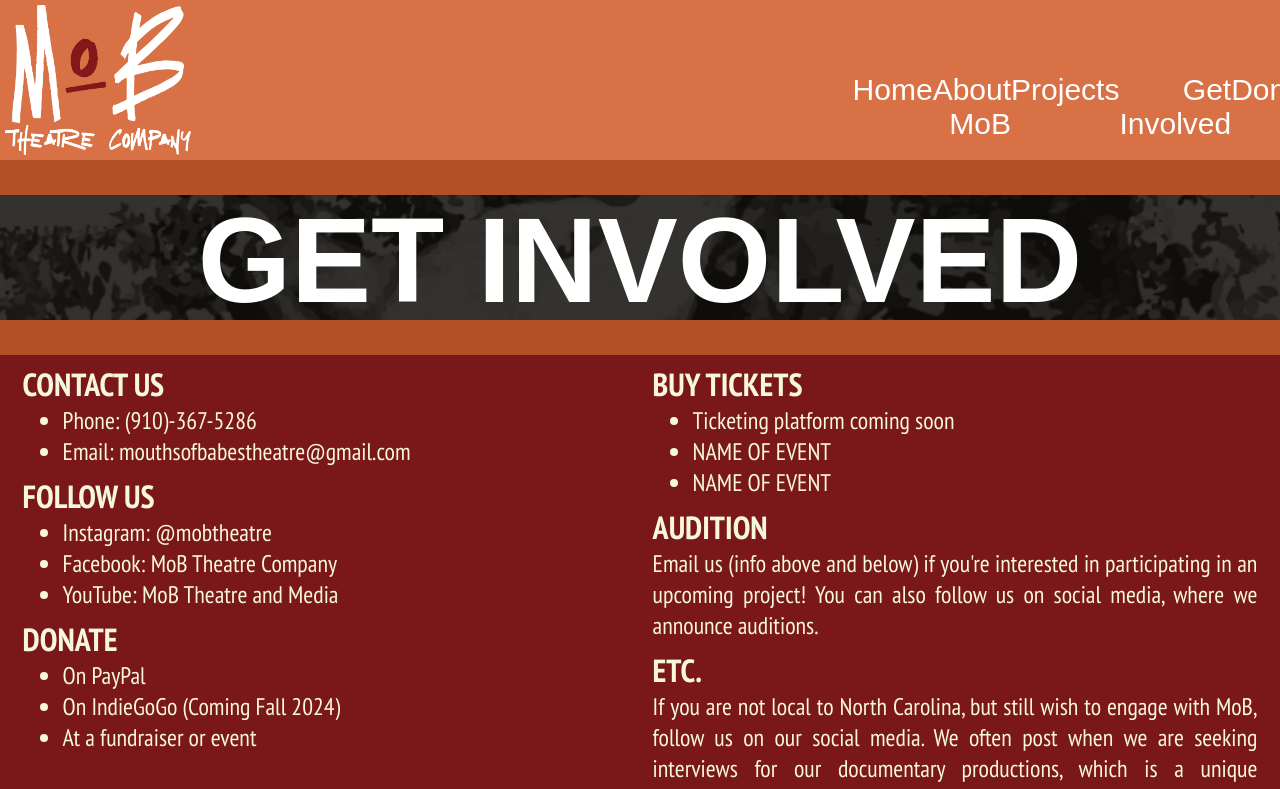
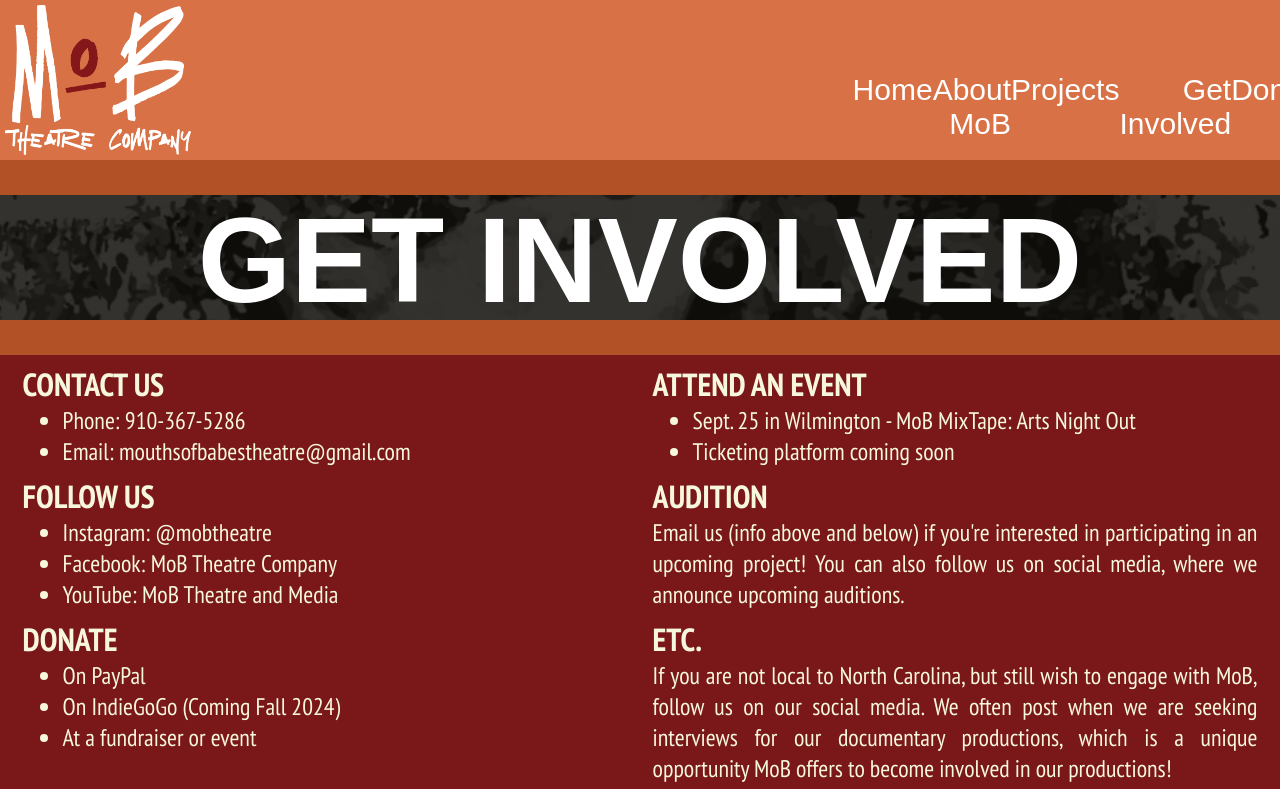
Before and after one commit to mackwick/MoB_Website_FE, a React (Vite) app: page /getinvolved in a window 1280 px wide. Shown: the top 789 px of the page. Built offline with nearby package versions, Linux system fonts and the light colour scheme; a web font is replaced by a local one.

Commit message:
more css tweaks

```diff
--- a/src/index.css
+++ b/src/index.css
@@ -235,7 +235,7 @@
 .contact-header,
 .involved-body,
 .engagements-div {
-  padding: 5px 0;
+  padding: 5px;
   border-bottom: solid var(--orange) 35px;
   padding-top: 10px;
 }
--- a/src/pages/About.jsx
+++ b/src/pages/About.jsx
@@ -49,7 +49,7 @@
               we have more than one of these pieces being developed at once.
             </p>
             <div className="home-bio-links">
-              <Link to="/contact" className="link">
+              <Link to="/getinvolved" className="link">
                 <button className="home-bio-one-link about-link">
                   Get Involved
                 </button>
--- a/src/pages/Contact.jsx
+++ b/src/pages/Contact.jsx
@@ -11,10 +11,20 @@
         <div className="how-to-div1">
           <h4>CONTACT US</h4>
           <ul>
-            <li>Phone: (910)-367-5286</li>
+            <li>
+              {" "}
+              Phone:{" "}
+              <a href="tel:9103675286" className="link">
+                910-367-5286
+              </a>
+            </li>
             <li>
               Email:{" "}
-              <a href="mailto:mouthsofbabestheatre@gmail.com" className="link">
+              <a
+                href="mailto:mouthsofbabestheatre@gmail.com"
+                className="link"
+                target="_blank"
+              >
                 mouthsofbabestheatre@gmail.com
               </a>
             </li>
@@ -24,7 +34,11 @@
           <ul>
             <li>
               Instagram:{" "}
-              <a href="https://www.instagram.com/mobtheatre/" className="link">
+              <a
+                href="https://www.instagram.com/mobtheatre/"
+                className="link"
+                target="_blank"
+              >
                 @mobtheatre
               </a>
             </li>
@@ -33,6 +47,7 @@
               <a
                 href="https://www.facebook.com/MoBTheatreCompany/"
                 className="link"
+                target="_blank"
               >
                 MoB Theatre Company
               </a>
@@ -42,6 +57,7 @@
               <a
                 href="https://www.youtube.com/channel/UCplIp7V5VNQDvq00an61NcQ"
                 className="link"
+                target="_blank"
               >
                 MoB Theatre and Media
               </a>
@@ -55,6 +71,7 @@
               <a
                 href="https://www.paypal.com/donate/?hosted_button_id=6JDGLM3KV8FNY"
                 className="link"
+                target="_blank"
               >
                 PayPal
               </a>
@@ -73,18 +90,25 @@
           </ul>
         </div>
         <div className="how-to-div2">
-          <h4>BUY TICKETS</h4>
+          <h4>ATTEND AN EVENT</h4>
           <ul>
+            <li>
+              <a
+                href="https://events.humanitix.com/mob-mixtape-an-arts-night-out"
+                target="_blank"
+                className="link"
+              >
+                Sept. 25 in Wilmington - MoB MixTape: Arts Night Out
+              </a>
+            </li>
             <li>Ticketing platform coming soon</li>
-            <li>NAME OF EVENT</li>
-            <li>NAME OF EVENT</li>
           </ul>
 
           <h4>AUDITION</h4>
           <p>
             Email us (info above and below) if you're interested in
             participating in an upcoming project! You can also follow us on
-            social media, where we announce auditions.
+            social media, where we announce upcoming auditions.
           </p>
           <h4>ETC.</h4>
           <p>
--- a/src/pages/Projects.jsx
+++ b/src/pages/Projects.jsx
@@ -1,8 +1,5 @@
 import Project from "../components/Project";
 import Engagement from "../components/Engagement";
-import image from "/images/placeholder.jpeg";
-import pride from "/images/pride-picnic-proj.jpg";
-import outNC from "/images/out-nc-proj.jpg";
 import outreach from "/images/outreachrep.jpg";
 import mixtape from "/images/mixtape.jpg";
 import redribbon from "/images/redribbon.jpg";
```
